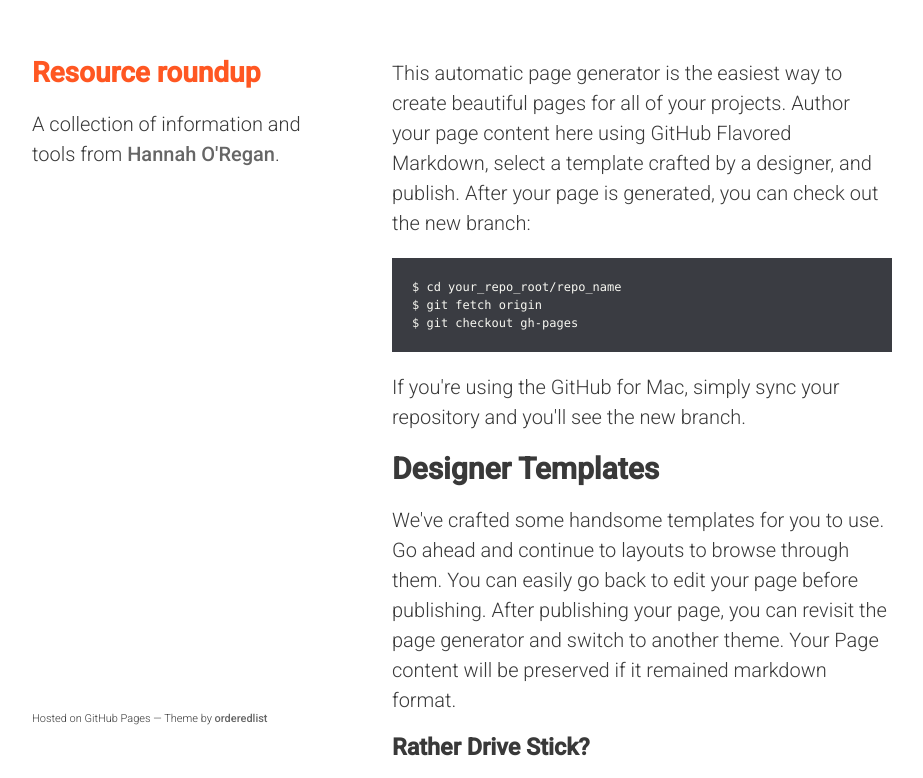
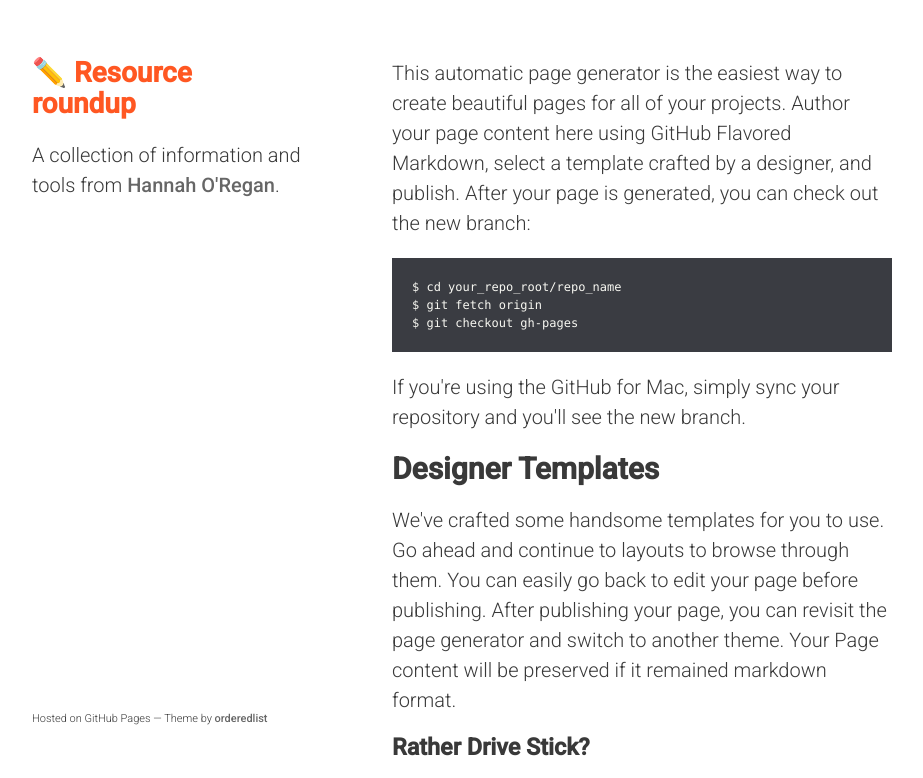
Before and after one commit to hannahoregan/hannahoregan.github.io, a plain HTML site: page index.html in a window 1280 px wide. Shown: the top 778 px of the page, without its empty margins (178-1101 px from the left). Drawn offline with Linux system fonts and the light colour scheme.

Commit message:
Update index.html

```diff
--- a/index.html
+++ b/index.html
@@ -15,7 +15,7 @@
   <body>
     <div class="wrapper">
       <header>
-        <h1 class="oj">Resource roundup</h1>
+        <h1 class="oj">✏️ Resource roundup</h1>
         <p class="view">A collection of information and tools from <a href="https://www.linkedin.com/in/hannahoregan" target="_blank" rel="noopener">Hannah O'Regan</a>.</p>
       </header>
       <section>
```
